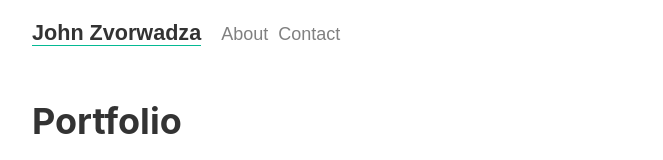
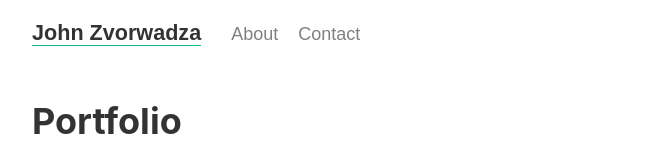
Before and after one commit to johnzvorwadza/react_portfolio, a React (Create React App) app: page /#/ in a window 1280 px wide. Shown: the top 160 px of the page, without its empty margins (3-666 px from the left). Built offline with nearby package versions, Linux system fonts and the light colour scheme.

Commit message:
minor commits

```diff
--- a/src/App.css
+++ b/src/App.css
@@ -52,7 +52,7 @@ img{
 .line{width: 100%;height: 3px;background-color: var(--main-color);}
 .contactLine{width: 100%;height: 3px;background-color: var(--main-color);margin-bottom: 55px;}
 .header ul{margin:0;padding: 0;}
-.header ul li{display: inline;list-style-type: none;margin-right:10px;}
+.header ul li{display: inline;list-style-type: none;margin-right:20px;}
 .header ul li a{text-decoration: none; color: gray;}
 .header ul li a:hover{color: rgb(77, 77, 77);}
 .header ul li .name{
@@ -170,6 +170,8 @@ h1, h2 {
 @media only screen and (max-width:800px) {
     .portfolioGrid{
         grid-template-columns:1fr;
+        display: block;
+        width: 100%;
     }
     .container{
         padding:0 16px;
```
